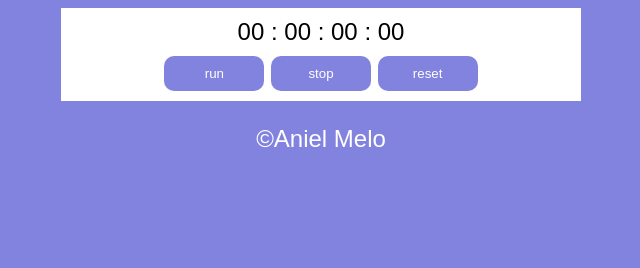
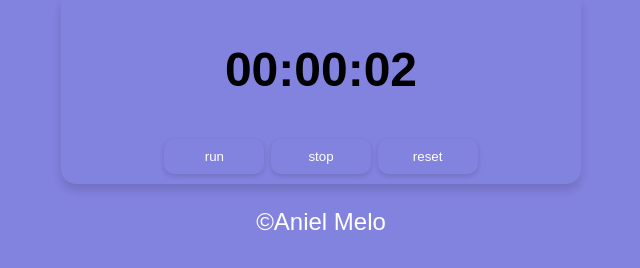
Before and after one commit to anielmelo/CronometroWEB, a plain HTML site: page stopwatch/index.html in a window 1280 px wide. Both pictures are taken after a click on the button "run". Shown: the whole page, without its empty margins (319-959 px from the left). Drawn offline with Linux system fonts and the light colour scheme.

Commit message:
Projeto Cronômetro finalizado.
Terminei o cronômetro.

```diff
--- a/stopwatch/app.js
+++ b/stopwatch/app.js
@@ -1,20 +1,42 @@
-var hundredth = 0
 var second = 0
 var minute = 0
 var hour = 0
+var intervalWatch = 0
+
+function format (number) {
+    if (number < 10) {
+        return '0'+number
+    } else {
+        return number
+    }
+}
 
 function runner () {
-
+    stopwatch
+    intervalWatch = setInterval(stopwatch, 1000)
 }
 
 function stopper () {
-
+    clearInterval(intervalWatch)
 }
 
 function reset () {
-
+    hour = 0
+    minute = 0
+    second = 0
+    clearInterval(intervalWatch)
+    document.getElementById('textWatch').innerText = '00:00:00'
 }
 
 function stopwatch () {
-
+    second ++
+    if (second == 60) {
+        minute ++
+        second = 0
+    }
+    if (minute == 60) {
+        hour ++
+        minute = 0
+    }
+    document.getElementById('textWatch').innerText = `${format(hour)}:${format(minute)}:${format(second)}`
 }
--- a/stopwatch/index.html
+++ b/stopwatch/index.html
@@ -11,10 +11,7 @@
 
     <main>
         <div id="stopwatch">
-            <div class="watch" id="hour">00</div>
-            <div class="watch" id="minute">: 00</div>
-            <div class="watch" id="second">: 00</div>
-            <div class="watch" id="hundredth">: 00</div>
+            <h1 id="textWatch">00:00:00</h1>
         </div>
 
         <div id="buttons">
--- a/stopwatch/style.css
+++ b/stopwatch/style.css
@@ -4,25 +4,30 @@ body {
     color: white;
     text-align: center;
     height: 100%;
+    margin: 0;
+    padding: 0;
 }
 
 main {
     text-align: center;
     width: 500px;
+    background-color: rgb(130, 130, 223);
+    /*
     background-color: white;
+    */
     color: black;
     padding: 10px;
     margin: auto;
+    margin-top: 0;
+    border-bottom-left-radius: 15px;
+    border-bottom-right-radius: 15px;
+    box-shadow: 0px 6px 9px rgba(0, 0, 0, 0.13);
 }
 
 #stopwatch {
     width: 300px;
     margin: auto;
     padding-bottom: 10px;
-}
-
-.watch {
-    display: inline-block;
     text-align: center;
 }
 
@@ -33,4 +38,13 @@ main {
     color: white;
     width: 100px;
     padding: 10px;
+    box-shadow: 0px 2px 5px rgba(0, 0, 0, 0.13);
 }
+
+.buttonBlue:hover {
+    background-color: rgb(102, 102, 172);
+}
+
+.buttonBlue:active {
+    border: 1px solid white;
+}
```
